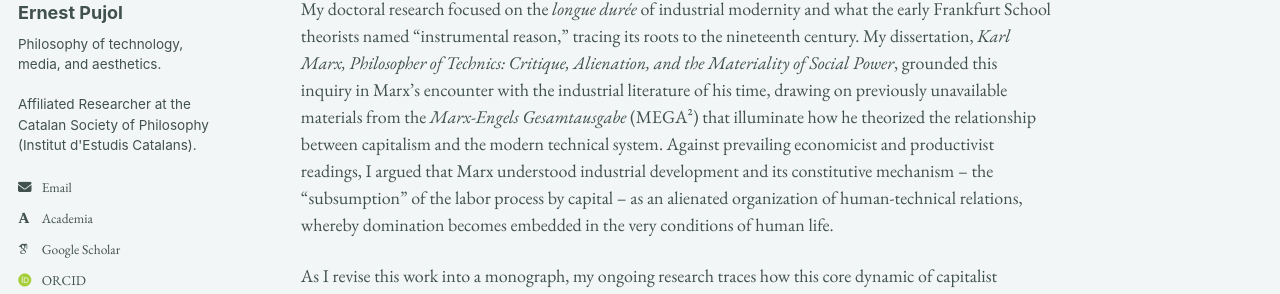
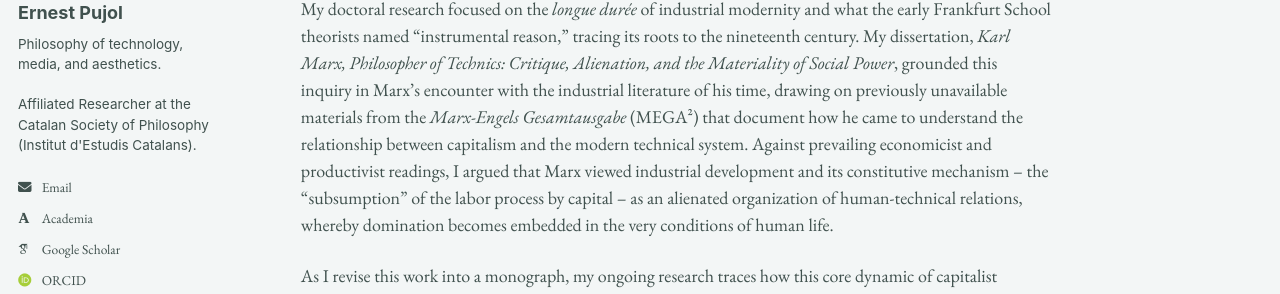
Before and after one commit to epujol90/epujol90.github.io, a Jekyll site: the page built from _pages/about.md, in a window 1280 px wide and 1143 px high. Shown: the part 251-545 px from the top of the window. Built offline with Jekyll 4.4.1, drawn with Linux system fonts in a browser that asks for light colours; some web fonts are replaced; a script bundle is joined from its source files by our own code; library files that are not in the unit come from our copies.

Commit message:
Update about.md

```diff
--- a/_pages/about.md
+++ b/_pages/about.md
@@ -8,7 +8,7 @@ redirect_from:
 ---
 I am a scholar of technology, media, and aesthetics trained in continental philosophy and critical theory in Europe and the United States. My research examines the history and politics of technological modernity -- particularly how the material infrastructures of the modern world embody and uphold relations of power and domination, despite promising to liberate humanity from scarcity and toil.
 
-My doctoral research focused on the _longue durée_ of industrial modernity and what the early Frankfurt School theorists named “instrumental reason,” tracing its roots to the nineteenth century. My dissertation, _Karl Marx, Philosopher of Technics: Critique, Alienation, and the Materiality of Social Power_, grounded this inquiry in Marx’s encounter with the industrial literature of his time, drawing on previously unavailable materials from the _Marx-Engels Gesamtausgabe_ (MEGA²) that illuminate how he theorized the relationship between capitalism and the modern technical system. Against prevailing economicist and productivist readings, I argued that Marx understood industrial development and its constitutive mechanism -- the “subsumption” of the labor process by capital -- as an alienated organization of human-technical relations, whereby domination becomes embedded in the very conditions of human life.
+My doctoral research focused on the _longue durée_ of industrial modernity and what the early Frankfurt School theorists named “instrumental reason,” tracing its roots to the nineteenth century. My dissertation, _Karl Marx, Philosopher of Technics: Critique, Alienation, and the Materiality of Social Power_, grounded this inquiry in Marx’s encounter with the industrial literature of his time, drawing on previously unavailable materials from the _Marx-Engels Gesamtausgabe_ (MEGA²) that document how he came to understand the relationship between capitalism and the modern technical system. Against prevailing economicist and productivist readings, I argued that Marx viewed industrial development and its constitutive mechanism -- the “subsumption” of the labor process by capital -- as an alienated organization of human-technical relations, whereby domination becomes embedded in the very conditions of human life.
 
 As I revise this work into a monograph, my ongoing research traces how this core dynamic of capitalist modernity has shaped the course of the information age and is reasserting itself with renewed force in the contemporary AI project -- above all in its claim to expand human autonomy through the automation of judgment and reason.
 
```
